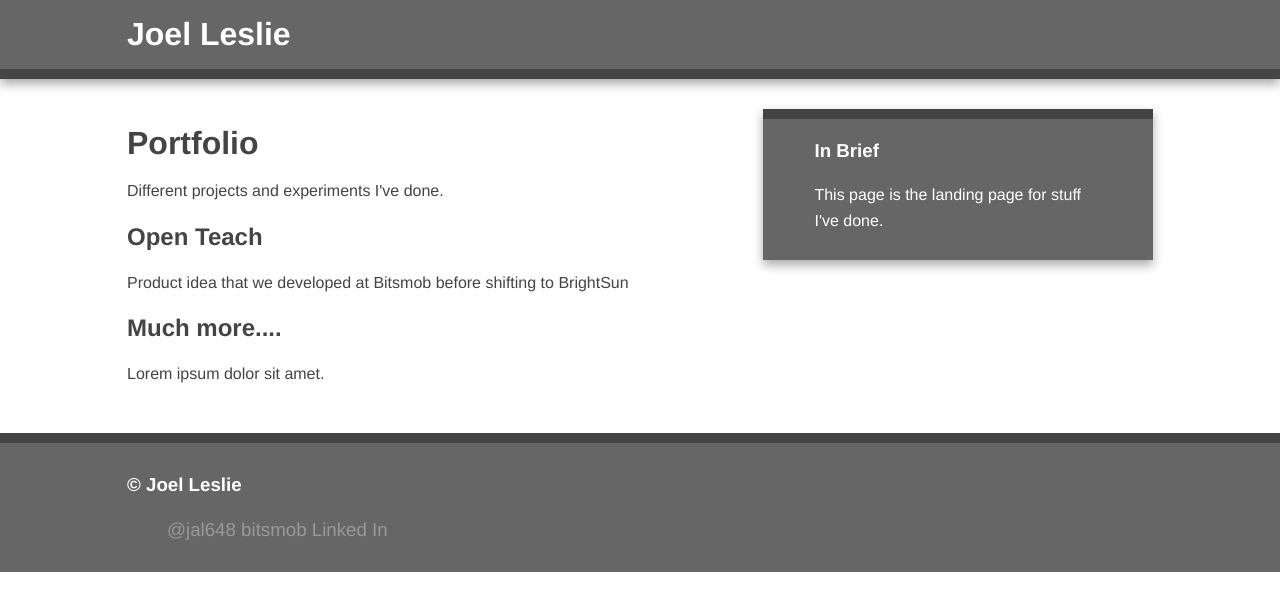
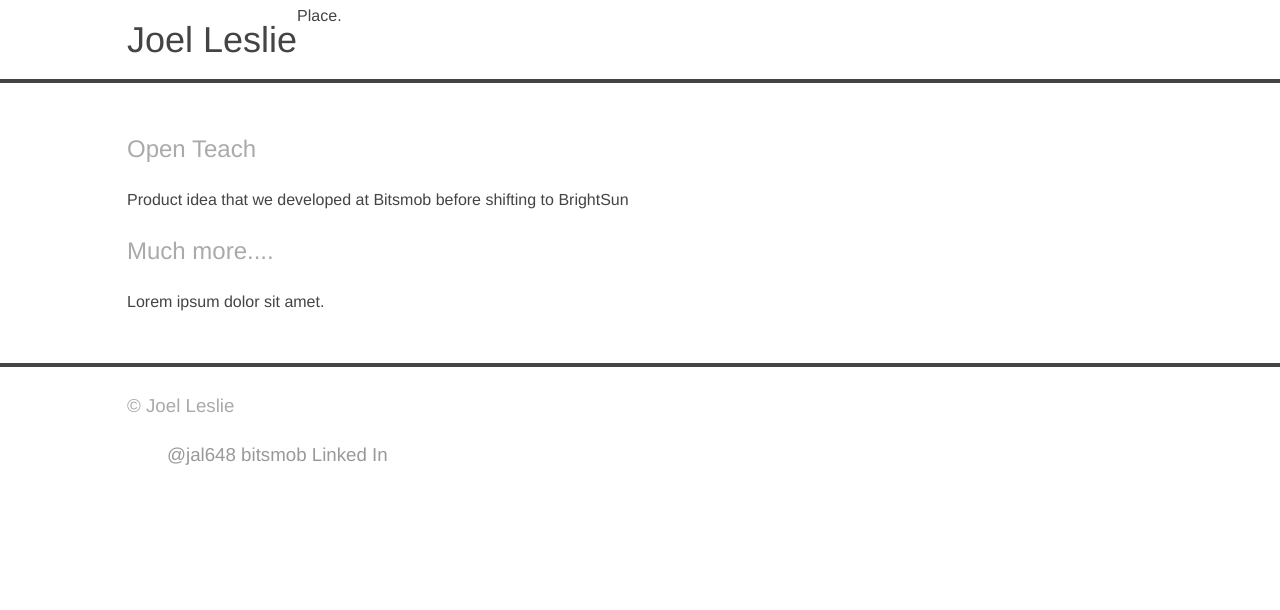
Before and after one commit to jal648/jal648.github.io, a website: page index.html in a window 1280 px wide. Drawn offline with nearby package versions, Linux system fonts and the light colour scheme.

Commit message:
Remove boilerplate and improve styles

```diff
--- a/css/main.less
+++ b/css/main.less
@@ -4,6 +4,8 @@ html {
     color: #222;
     font-size: 1em;
     line-height: 1.4;
+    font-weight: 300;
+
 }
 
 ::-moz-selection {
@@ -57,8 +59,11 @@ textarea {
    ========================================================================== */
 
 body {
-    font: 16px/26px Helvetica, Helvetica Neue, Arial;
+    font: 16px/31px Helvetica, Helvetica Neue, Arial;
     color: #333;
+}
+h1,h2,h3,p,aside {
+  font-weight:300;
 }
 
 .wrapper {
@@ -72,9 +77,16 @@ body {
 
 @dark: #666;
 @light: #444;
-@border-height: 10px;
+@header-color: #aaa;
+@border-height: 4px;
 body, html {
     color: @light;
+}
+h1 {
+  font-size: 36px;
+}
+h1,h2,h3 {
+  color: @header-color;
 }
 .header-container {
     border-bottom: @border-height solid @light;
@@ -88,11 +100,11 @@ body, html {
 .header-container,
 .footer-container,
 .main aside {
-    background: @dark;
+    background: transparent;
 }
 
 .title {
-    color: #fff;
+    color: @light;
 }
 
 footer {
@@ -231,12 +243,12 @@ nav a:hover {
     WIDE: CSS3 Effects
    ==================== */
 
-    .header-container,
-    .main aside {
-        -webkit-box-shadow: 0 5px 10px #aaa;
-           -moz-box-shadow: 0 5px 10px #aaa;
-                box-shadow: 0 5px 10px #aaa;
-    }
+//    .header-container,
+//    .main aside {
+//        -webkit-box-shadow: 0 5px 10px #aaa;
+//           -moz-box-shadow: 0 5px 10px #aaa;
+//                box-shadow: 0 5px 10px #aaa;
+//    }
 
 /* ============
     WIDE: Menu
--- a/index.html
+++ b/index.html
@@ -24,6 +24,7 @@
         <div class="header-container">
             <header class="wrapper clearfix">
                 <h1 class="title">Joel Leslie</h1>
+                <aside>Place.</aside>
                 <nav>
                     <!-- <ul>
                         <li><a href="#">nav ul li a</a></li>
@@ -39,8 +40,7 @@
 
                 <article>
                     <header>
-                        <h1>Portfolio</h1>
-                        <p>Different projects and experiments I've done.</p>
+
                     </header>
                     <section>
                         <h2>Open Teach</h2>
@@ -56,10 +56,6 @@
                     </footer> -->
                 </article>
 
-                <aside>
-                    <h3>In Brief</h3>
-                    <p>This page is the landing page for stuff I've done.</p>
-                </aside>
 
             </div> <!-- #main -->
         </div> <!-- #main-container -->
@@ -76,19 +72,6 @@
             </footer>
         </div>
 
-        <script src="//ajax.googleapis.com/ajax/libs/jquery/1.11.2/jquery.min.js"></script>
-        <script>window.jQuery || document.write('<script src="js/vendor/jquery-1.11.2.min.js"><\/script>')</script>
-
         <script src="js/main.js"></script>
-
-        <!-- Google Analytics: change UA-XXXXX-X to be your site's ID. -->
-        <script>
-            (function(b,o,i,l,e,r){b.GoogleAnalyticsObject=l;b[l]||(b[l]=
-            function(){(b[l].q=b[l].q||[]).push(arguments)});b[l].l=+new Date;
-            e=o.createElement(i);r=o.getElementsByTagName(i)[0];
-            e.src='//www.google-analytics.com/analytics.js';
-            r.parentNode.insertBefore(e,r)}(window,document,'script','ga'));
-            ga('create','UA-XXXXX-X','auto');ga('send','pageview');
-        </script>
     </body>
 </html>
```
Also changed, not shown: css/main.css.
